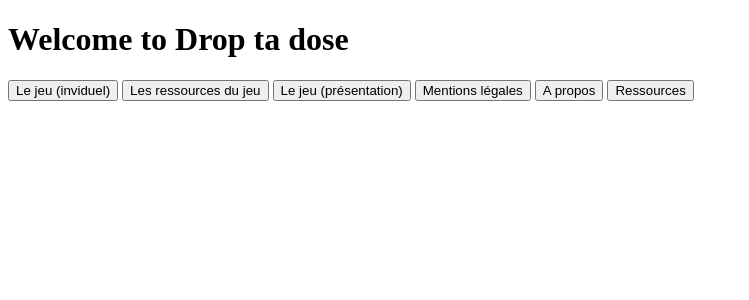
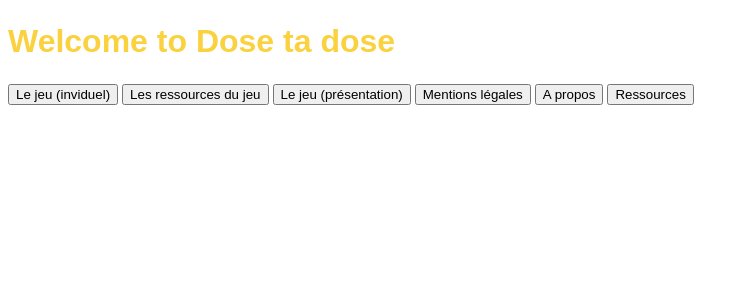
Before and after one commit to AurelianeD/dose-ta-dose, a SvelteKit app: page / in a window 1280 px wide. Shown: the top 300 px of the page, without its empty margins (0-749 px from the left). Built offline with nearby package versions, Linux system fonts and the light colour scheme.

Commit message:
add styles

```diff
--- a/src/routes/+page.svelte
+++ b/src/routes/+page.svelte
@@ -1,8 +1,9 @@
 <script>
     import {goto} from "$app/navigation";
+    import '$lib/styles/styles.css'
 </script>
 
-<h1>Welcome to Drop ta dose</h1>
+    <h1>Welcome to Dose ta dose</h1>
 <button on:click={() => goto('game')}>Le jeu (inviduel)</button>
 <button on:click={() => goto('gameRessources')}>Les ressources du jeu</button>
 <button on:click={() => goto('gamePresentation')}>Le jeu (présentation)</button>
```
